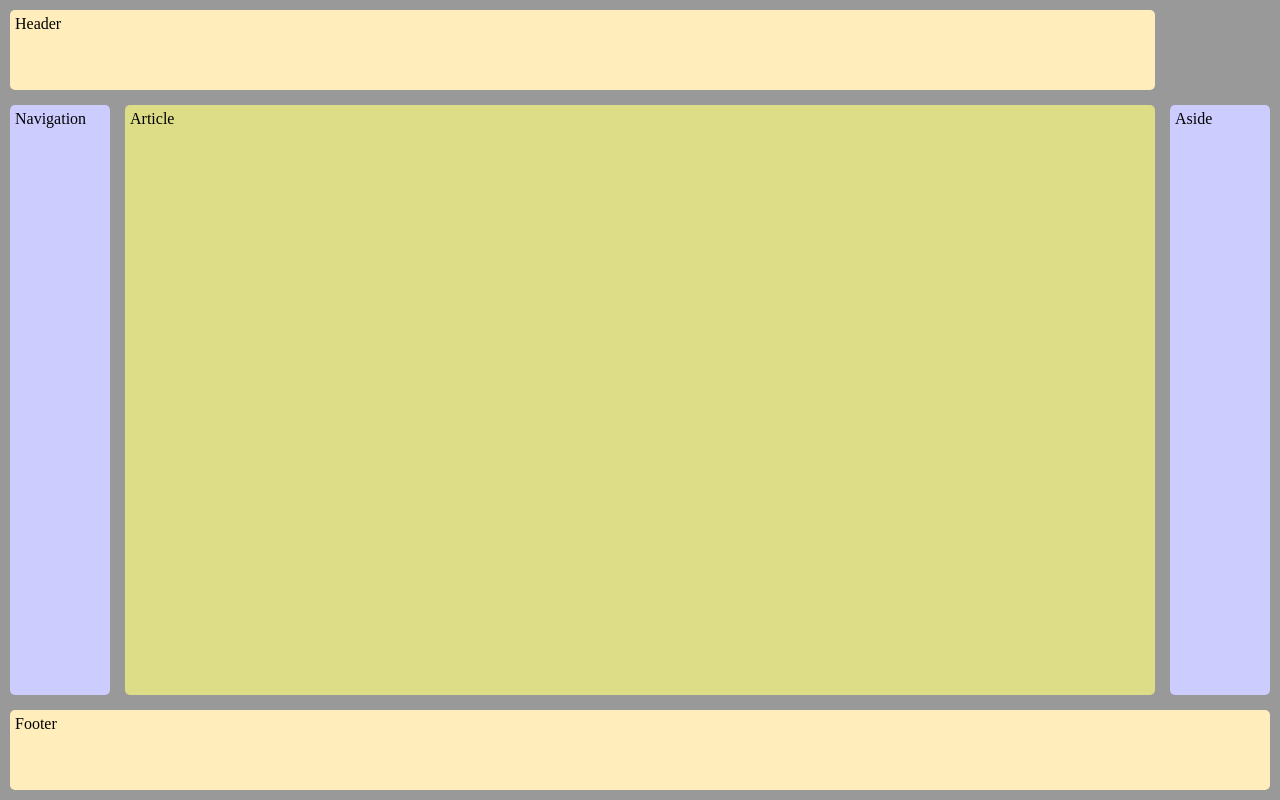
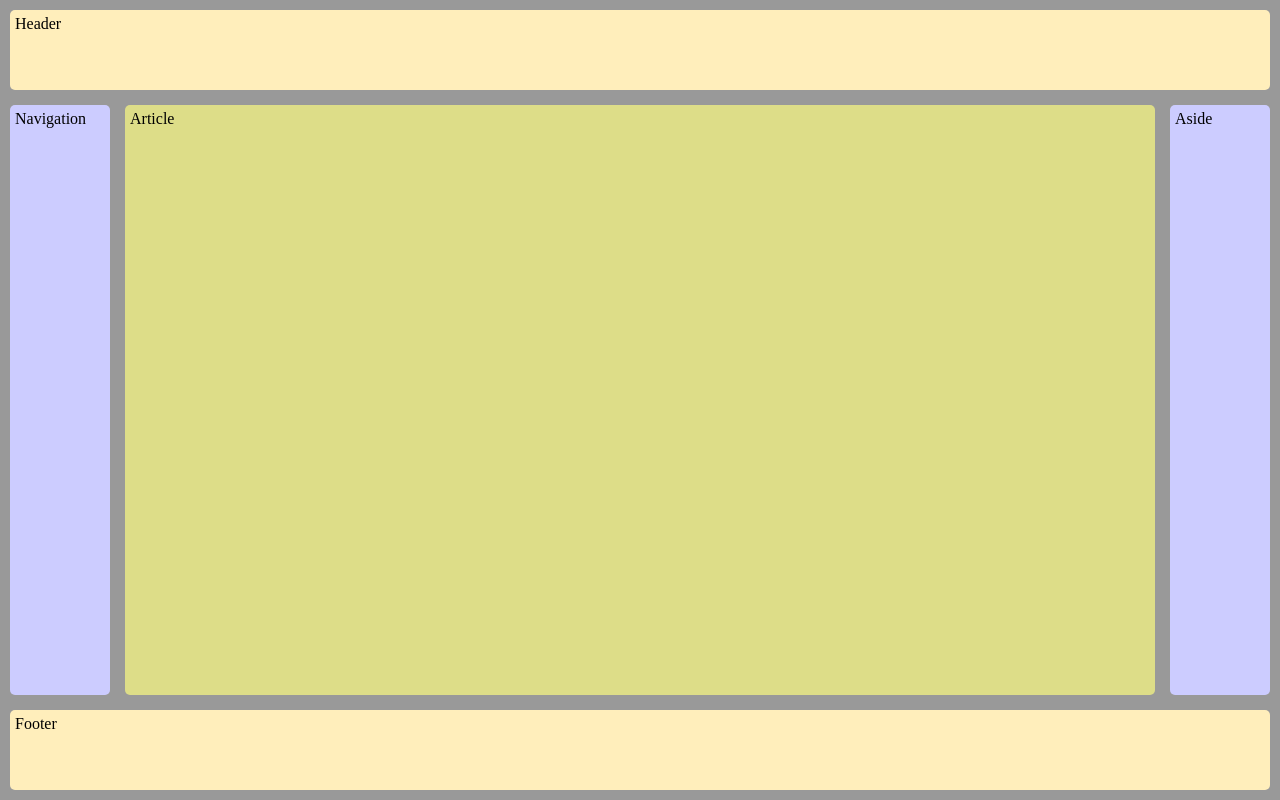
Before and after one commit to neo-ptolemus/neo-ptolemus.github.io, a plain HTML site: page index.html in a window 1280 px wide. Drawn offline with Linux system fonts and the light colour scheme.

Commit message:
M2-TP CSS Grid

```diff
--- a/index.html
+++ b/index.html
@@ -47,7 +47,7 @@
         grid-template-columns: minmax(100px, auto) minmax(200px, 2fr) minmax(100px, auto);
         grid-template-rows: minmax(10vh, auto) minmax(60vh, 80%) minmax(10vh, auto);
         grid-template-areas:
-          "hea hea he"
+          "hea hea hea"
           "nav art asi"
           "foo foo foo";
       }
```
